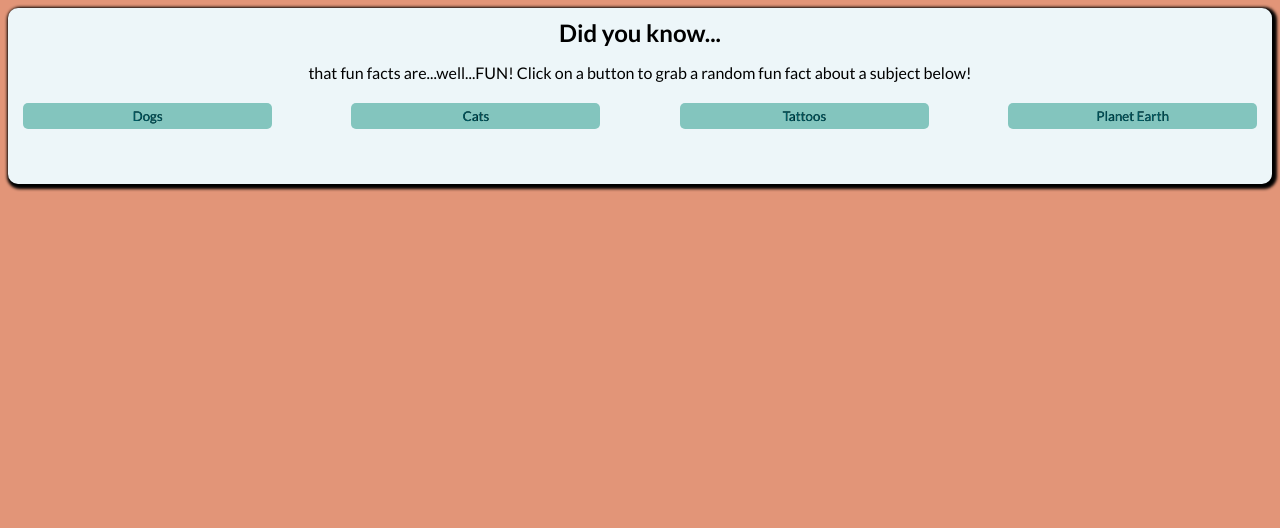
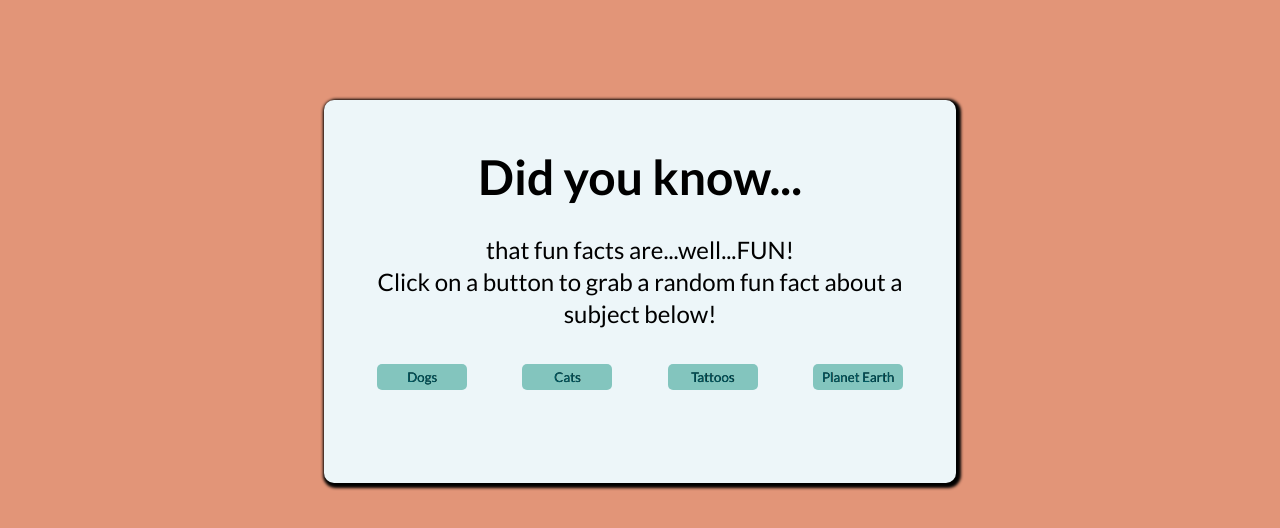
Before and after one commit to MelCode1013/fun-fact-app, a plain HTML site: page index.html in a window 1280 px wide. Drawn offline with Linux system fonts and the light colour scheme.

Commit message:
update css for desktop

```diff
--- a/css/style.css
+++ b/css/style.css
@@ -16,8 +16,14 @@
 
 h1 {
     margin: 0;
+    font-size: 3rem;
 }
 
+p {
+    font-size: 1.5rem;
+    padding: 5px;
+    line-height: 2rem;
+}
  .main {
     background-color: #EDF6F9;
     border-radius: 10px;
@@ -44,3 +50,31 @@ h1 {
      flex-direction: row;
      justify-content: space-between;
  }
+
+ /*desktop*/
+
+ @media screen and (min-width: 720px) {
+    .main {
+            background-color: #EDF6F9;
+            border-radius: 10px;
+            box-shadow: 2px 2px 3px 3px;
+            padding: 3rem;
+            display: flex;
+            flex-direction: column;
+            justify-content: center;
+            align-content: center;
+            text-align: center;
+            max-width: 50%;
+            margin: 100px auto;
+
+
+        }
+
+    body {
+            height: 100vh;
+    }
+
+    button {
+        max-width: 90px;
+    }
+ }
--- a/index.html
+++ b/index.html
@@ -14,7 +14,7 @@
 <body>
     <section class="main">
         <h1>Did you know...</h1>
-        <p>that fun facts are...well...FUN! Click on a button to grab a random fun fact about a subject below!</p>
+        <p>that fun facts are...well...FUN!<br>Click on a button to grab a random fun fact about a subject below!</p>
         <section class="buttons">
             <button id="dogs" onclick="apiRequest(this.id)">Dogs</button>
             <button id="cats" onclick="apiRequest(this.id)">Cats</button>
```
